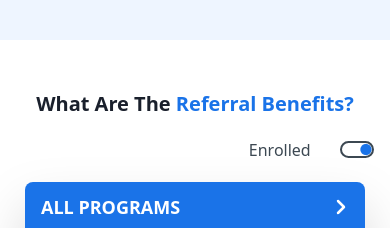
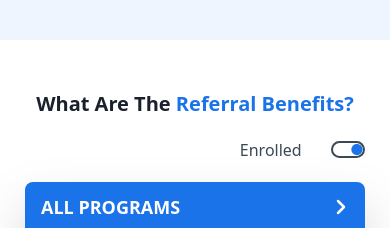
Before and after one commit to codewithabhigithub/Accredian-frontend-task, a React (Create React App) app: page / in a window 390 px wide. Shown: the part 1760-1988 px from the top of the page. Built offline with nearby package versions, Linux system fonts and the light colour scheme.

Commit message:
Add files via upload

```diff
--- a/src/LandingPage.jsx
+++ b/src/LandingPage.jsx
@@ -184,7 +184,7 @@ const LandingPage = () => {
                 <p className='font-sans font-semibold text-[#1A202C] text-xl sm:text-2xl lg:text-3xl text-center'>What Are The <span className='text-[#1A73E8]'>Referral Benefits?</span></p>
             </div>
 
-            <div className='w-full flex justify-center mt-10 lg:mb-0 mb-10 lg:px-[0px] px-4'>
+            <div className='w-full flex justify-center mt-10 lg:mb-0 mb-10 lg:px-[0px] px-[25px]'>
                 <div className='w-full max-w-[1230px] h-auto lg:h-[54px] flex justify-end'>
                     <div className='w-full max-w-[125.18px] h-auto lg:h-[17px] flex justify-between items-center'>
                         <p className='font-normal text-base sm:text-lg lg:text-xl text-[#3C4852]'>Enrolled</p>
```
